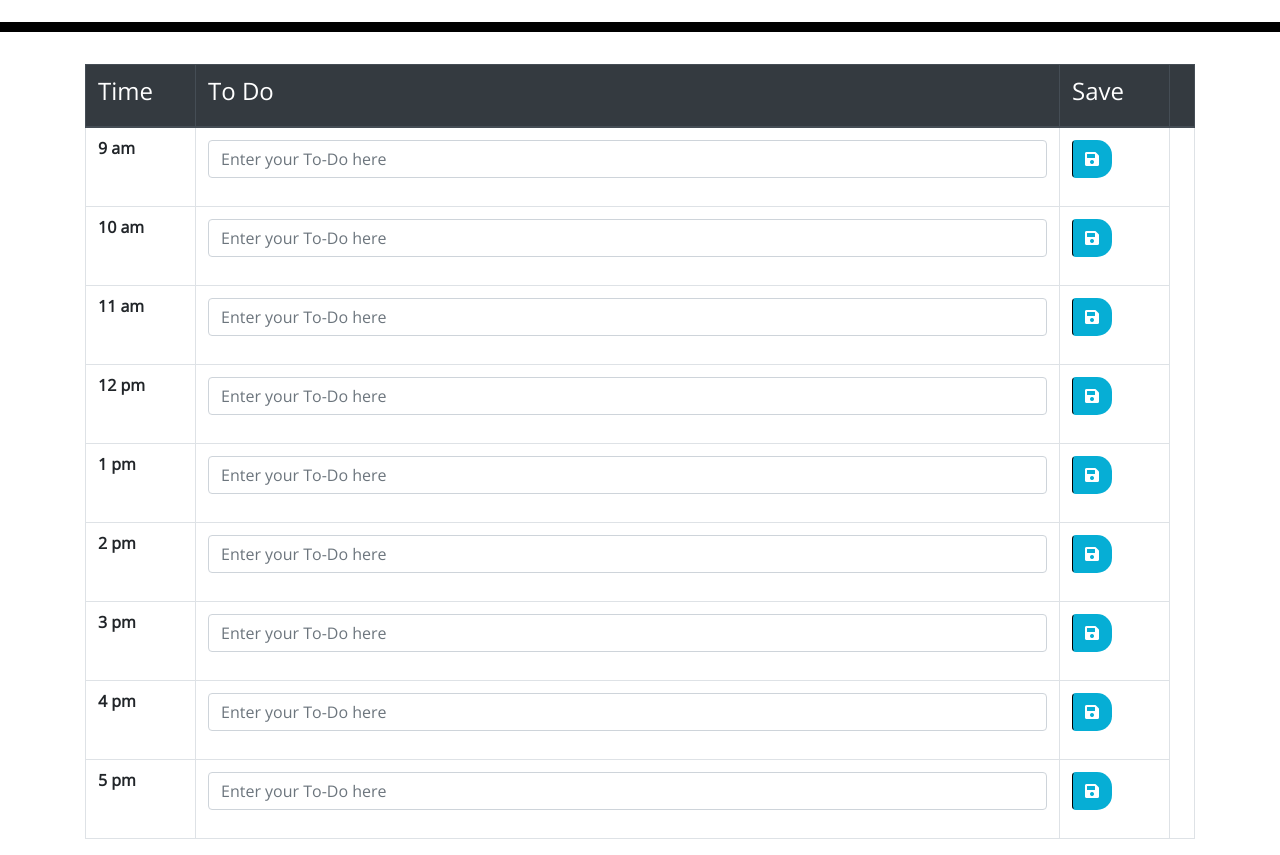
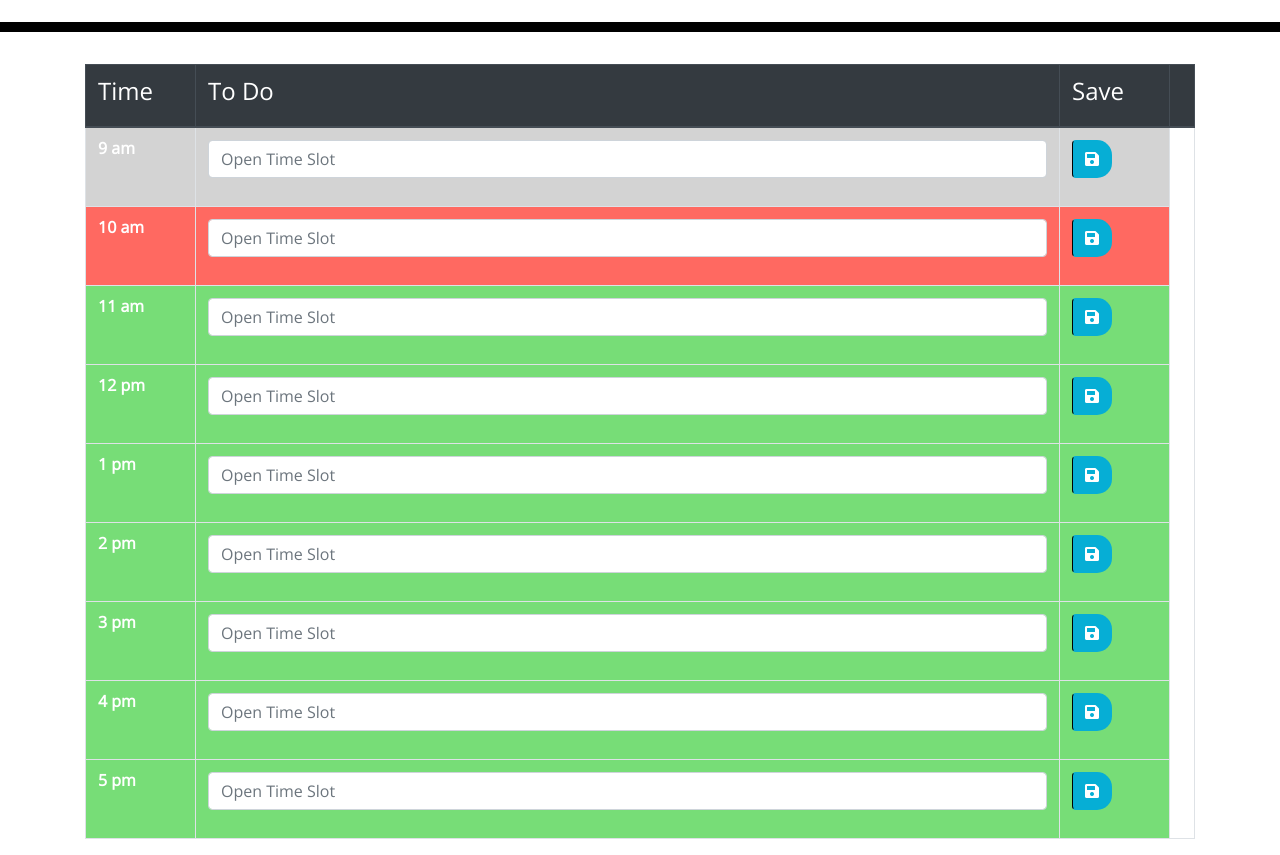
Before and after one commit to ishabali/IB-Homework5-Day-Planner, a plain HTML site: page index.html in a window 1280 px wide. Shown: the part 300-1155 px from the top of the page. Drawn offline with nearby package versions, Linux system fonts and the light colour scheme.

Commit message:
Time based Color Coding  of rows added in jQuery and javascript

```diff
--- a/assets/javascript/script.js
+++ b/assets/javascript/script.js
@@ -1,14 +1,50 @@
 $(document).ready(function() {
-    var x = "variable";
-    // $('#currentDay').html('<h1>a '+ x + ' b</h1>');
-    // is same as
-    //$('#currentDay').html(`<h1>a  ${x}  b</h1>`);
-
     $('#currentDay').html(`<h1>${moment().format('llll')}</h1>`);
-
+//    setColorCoding();
 
     // $('#highScores').on('click', function(){
-
     // });
 
+//    function setColorCoding(){
+
+        //var x = "variable";
+        // $('#currentDay').html('<h1>a '+ x + ' b</h1>');
+        // is same as
+        //$('#currentDay').html(`<h1>a  ${x}  b</h1>`);
+
+        var today = new Date();
+        var time = today.getHours() + ":" + today.getMinutes() + ":" + today.getSeconds();
+        var currentHour = today.getHours();
+
+    //  var currentHour = moment().format('H');
+    //  var currentHour = 18;
+
+        for (i=9; i < 18; i++){
+             var currentRow = $(this).find( "#"+i );
+
+            if (currentHour === i) {
+                currentRow.addClass('present');
+            } else if (currentHour > i) {
+                currentRow.addClass('past');
+            } else if (currentHour < i){
+                currentRow.addClass('future');
+            }
+        }
+//    }
 });
+
+        // if (currentHour === rowHour) {
+            //     currentRow.addClass('present');
+            //   } else if ((currentHour < rowHour) && (currentHour >= rowHour - 6)) {
+            //     currentRow.addClass('future');
+            //   } else if ((currentHour > rowHour) && (currentHour <= rowHour + 6)) {
+            //     currentRow.addClass('past');
+            //   }
+
+    //     currentRow.addClass('future');
+    //    currentRow.css("background-color","blue");
+        //    console.log(currentRow);
+    //  $("#i").css({backgroundColor: "blue"});
+    //   $(this).find( "#i" ).css("background-color","blue");
+    //    $( "p" ).find( "span" ).css( "color", "red" );
+    //  $("#3").removeClass("present").addClass("future");
--- a/index.html
+++ b/index.html
@@ -46,12 +46,12 @@
           <tbody>
 
 <!-- To-Do 1st Row 9 am -->
-            <tr>
+            <tr id="9">
               <th scope="row"><strong>9 am</strong></th>
               <td>
                 <form>
                   <div class="form-group">
-                    <input type="text" class="form-control" id="formGroupExampleInput" placeholder="Enter your To-Do here">
+                    <input type="text" class="form-control" id="formGroupExampleInput" placeholder="Open Time Slot">
                   </div>
                 </form>
               </td>
@@ -59,12 +59,12 @@
             </tr>
 <!-- ----------- -->
 <!-- To-Do 2nd Row 10 am -->
-            <tr>
+            <tr id="10">
               <th scope="row"><strong>10 am</strong></th>
               <td>
                 <form>
                   <div class="form-group">
-                    <input type="text" class="form-control" id="formGroupExampleInput" placeholder="Enter your To-Do here">
+                    <input type="text" class="form-control" id="formGroupExampleInput" placeholder="Open Time Slot">
                   </div>
                 </form>
               </td>
@@ -72,12 +72,12 @@
             </tr>
             <!-- ----------- -->
             <!-- To-Do 3rd Row 11 am -->
-            <tr>
+            <tr id="11">
               <th scope="row"><strong>11 am</strong></th>
               <td>
                 <form>
                   <div class="form-group">
-                    <input type="text" class="form-control" id="formGroupExampleInput" placeholder="Enter your To-Do here">
+                    <input type="text" class="form-control" id="formGroupExampleInput" placeholder="Open Time Slot">
                   </div>
                 </form>
               </td>
@@ -85,12 +85,12 @@
             </tr>
 <!-- ----------- -->
 <!-- To-Do 4th Row 12 noon -->
-            <tr>
+            <tr id="12">
               <th scope="row"><strong>12 pm</strong></th>
               <td>
                 <form>
                   <div class="form-group">
-                    <input type="text" class="form-control" id="formGroupExampleInput" placeholder="Enter your To-Do here">
+                    <input type="text" class="form-control" id="formGroupExampleInput" placeholder="Open Time Slot">
                   </div>
                 </form>
               </td>
@@ -98,12 +98,12 @@
             </tr>
 <!-- ----------- -->
 <!-- To-Do 5th Row 1 pm -->
-            <tr>
+            <tr id="13">
               <th scope="row"><strong>1 pm</strong></th>
               <td>
                 <form>
                   <div class="form-group">
-                    <input type="text" class="form-control" id="formGroupExampleInput" placeholder="Enter your To-Do here">
+                    <input type="text" class="form-control" id="formGroupExampleInput" placeholder="Open Time Slot">
                   </div>
                 </form>
               </td>
@@ -111,12 +111,12 @@
             </tr>
 <!-- ----------- -->
 <!-- To-Do 6th Row 2 pm -->
-            <tr>
+            <tr id="14">
               <th scope="row"><strong>2 pm</strong></th>
               <td>
                 <form>
                   <div class="form-group">
-                    <input type="text" class="form-control" id="formGroupExampleInput" placeholder="Enter your To-Do here">
+                    <input type="text" class="form-control" id="formGroupExampleInput" placeholder="Open Time Slot">
                   </div>
                 </form>
               </td>
@@ -124,12 +124,12 @@
             </tr>
 <!-- ----------- -->
 <!-- To-Do 7th Row 3 pm -->
-            <tr>
+            <tr id="15">
               <th scope="row"><strong>3 pm</strong></th>
               <td>
                 <form>
                   <div class="form-group">
-                    <input type="text" class="form-control" id="formGroupExampleInput" placeholder="Enter your To-Do here">
+                    <input type="text" class="form-control" id="formGroupExampleInput" placeholder="Open Time Slot">
                   </div>
                 </form>
               </td>
@@ -137,12 +137,12 @@
             </tr>
 <!-- ----------- -->
 <!-- To-Do 8th Row 4 pm -->
-            <tr>
+            <tr id="16">
               <th scope="row"><strong>4 pm</strong></th>
               <td>
                 <form>
                   <div class="form-group">
-                    <input type="text" class="form-control" id="formGroupExampleInput" placeholder="Enter your To-Do here">
+                    <input type="text" class="form-control" id="formGroupExampleInput" placeholder="Open Time Slot">
                   </div>
                 </form>
               </td>
@@ -150,21 +150,18 @@
             </tr>
 <!-- ----------- -->
 <!-- To-Do 9th Row 5 pm -->
-            <tr>
+            <tr id="17">
               <th scope="row"><strong>5 pm</strong></th>
               <td>
                 <form>
                   <div class="form-group">
-                    <input type="text" class="form-control" id="formGroupExampleInput" placeholder="Enter your To-Do here">
+                    <input type="text" class="form-control" id="formGroupExampleInput" placeholder="Open Time Slot">
                   </div>
                 </form>
               </td>
               <td><button class="btn saveBtn"><i class="fas fa-save"></i></button></td>
             </tr>
 <!-- ----------- -->
-
-
-
 
           </tbody>
         </table>
```
